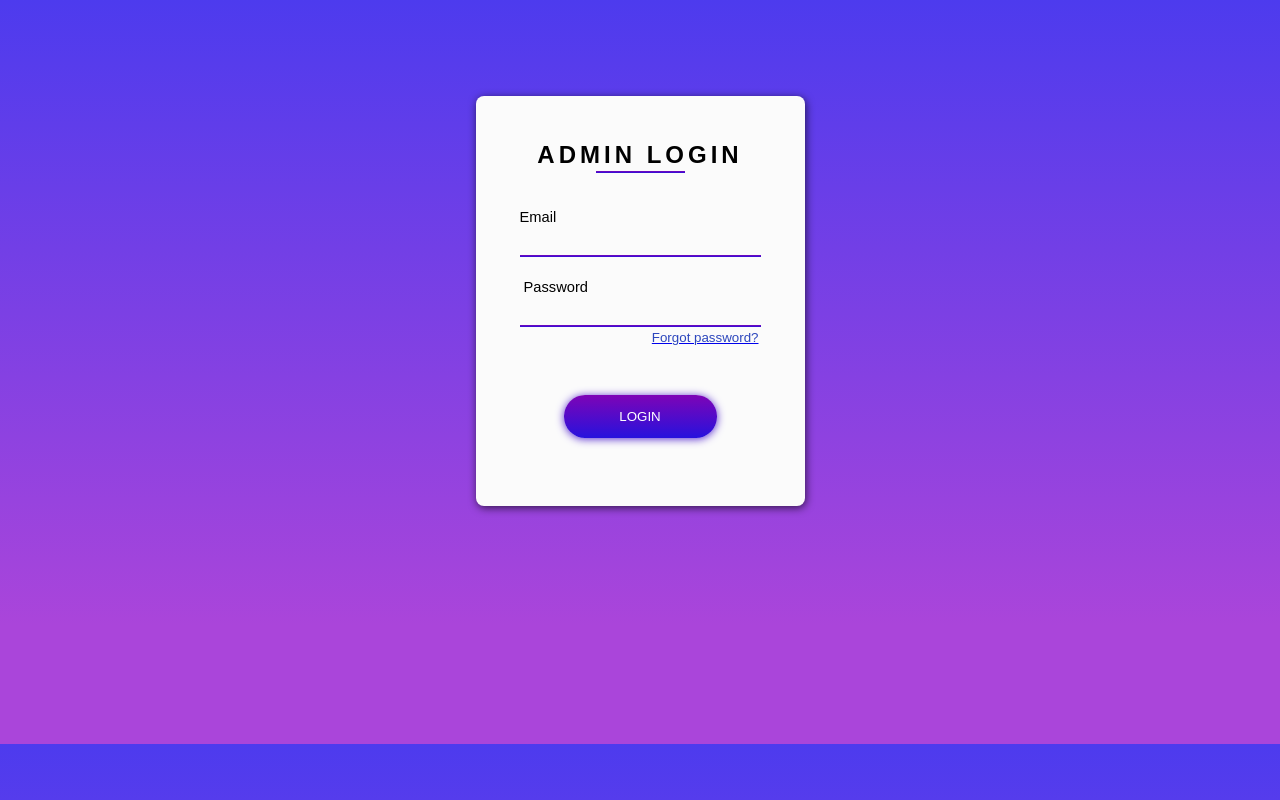
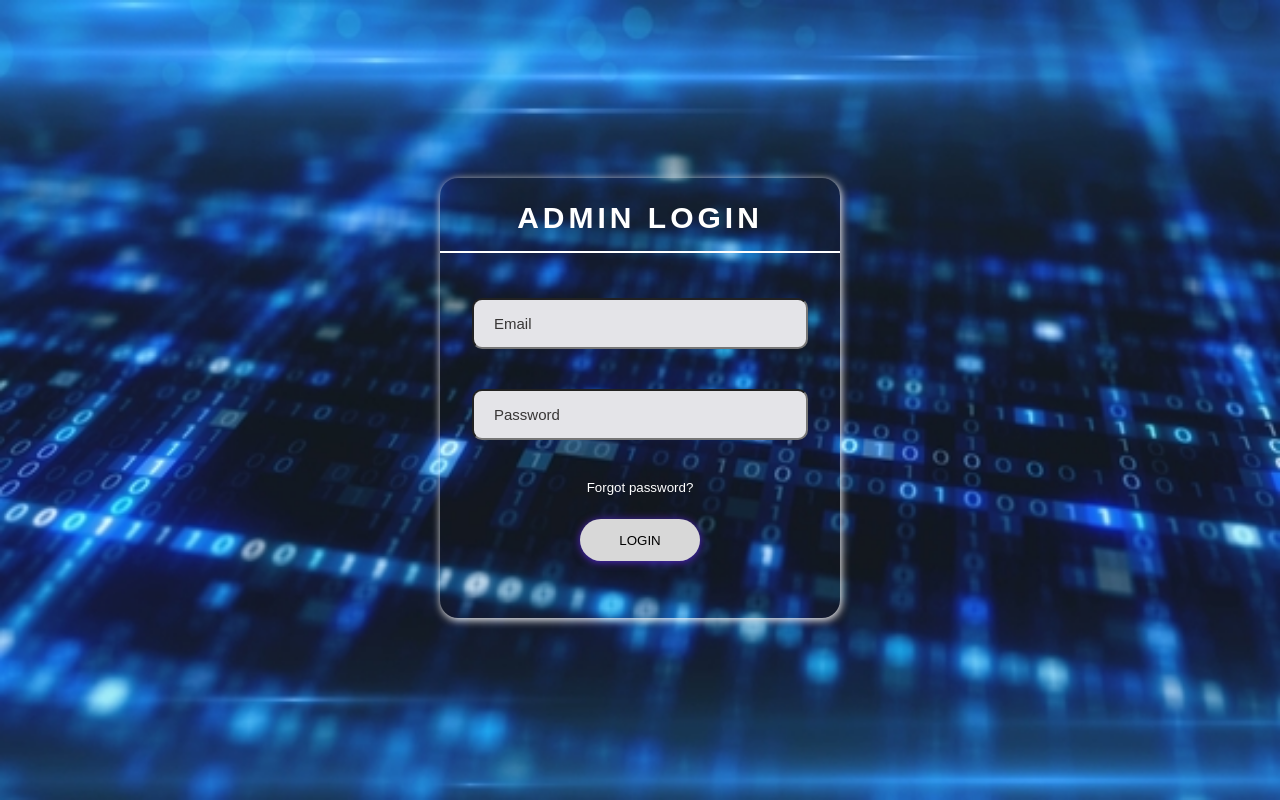
Before and after one commit to Yatharth-Jain/Sem-2-Group-8, a Flask app: page /login/admin in a window 1280 px wide. Run offline with Flask 2, Linux system fonts and the light colour scheme.

Commit message:
Modified login page

```diff
--- a/website/auth.py
+++ b/website/auth.py
@@ -1,67 +1,70 @@
-from flask import Blueprint, redirect, render_template , request,flash, url_for,session
-from werkzeug.security import generate_password_hash,check_password_hash
+from flask import Blueprint, redirect, render_template, request, flash, url_for, session
+from werkzeug.security import generate_password_hash, check_password_hash
 from website.models import Student, Teacher, Admin
 from flask_login import login_required, login_user, logout_user
 
-auth=Blueprint('auth',__name__)
+auth = Blueprint('auth', __name__)
+
 
 @auth.route('/')
 def homepage():
     return render_template('home.html')
 
-@auth.route('/login/<user>',methods=['GET','POST'])
+
+@auth.route('/login/<user>', methods=['GET', 'POST'])
 def login(user):
-    if request.method=='POST':
-        email=request.form['email']
-        password=request.form['password']
+    if request.method == 'POST':
+        email = request.form['email']
+        password = request.form['password']
 
-        if(user=='student'):
-            std_row=Student.query.filter_by(semail=email).first()
+        if(user == 'student'):
+            std_row = Student.query.filter_by(semail=email).first()
             if std_row:
-                if check_password_hash(std_row.spass,password):
+                if check_password_hash(std_row.spass, password):
                     login_user(std_row, remember=True)
                     session["name"] = "student"
                     print("\n\n\n\nStd Login\n\n\n\n\n")
                     return redirect("/student-home")
                 else:
-                    flash('Wrong Password!!!','error')
+                    flash('Wrong Password!!!', 'error')
             else:
-                flash("The User Doesn't Exist!!!","error" )
-        elif(user=='teacher'):
-            tch_row=Teacher.query.filter_by(temail=email).first()
+                flash("The User Doesn't Exist!!!", "error")
+        elif(user == 'teacher'):
+            tch_row = Teacher.query.filter_by(temail=email).first()
             if tch_row:
-                if check_password_hash(tch_row.tpass,password):
+                if check_password_hash(tch_row.tpass, password):
                     login_user(tch_row, remember=True)
                     session["name"] = "teacher"
 
                     print("\n\n\n\ntch Login\n\n\n\n\n")
                     return redirect("/teacher-home")
                 else:
-                    flash('Wrong Password!!!','error')
+                    flash('Wrong Password!!!', 'error')
             else:
-                flash("The User Doesn't Exist!!!","error" )
-        elif(user=='admin'):
-            adm_row=Admin.query.filter_by(aemail=email).first()
+                flash("The User Doesn't Exist!!!", "error")
+        elif(user == 'admin'):
+            adm_row = Admin.query.filter_by(aemail=email).first()
             if adm_row:
-                if check_password_hash(adm_row.apass,password):
+                if check_password_hash(adm_row.apass, password):
                     login_user(adm_row, remember=True)
                     session["name"] = "admin"
                     print("\n\n\n\nadm Login\n\n\n\n\n")
                     return redirect("/admin-home")
                 else:
-                    flash('Wrong Password!!!','error')
+                    flash('Wrong Password!!!', 'error')
             else:
-                flash("The User Doesn't Exist!!!","error" )
-    return render_template('popup.html',user=user)
+                flash("The User Doesn't Exist!!!", "error")
+    return render_template('admin_login.html', user=user)
 
-@auth.route('/student-register',methods=['GET','POST'])
+
+@auth.route('/student-register', methods=['GET', 'POST'])
 def studentreg():
-    if request.method=='POST':
-        sfname=request.form['sfname']
-        slname=request.form['slname']
-        sbranch=request.form['sbranch']
-        syear=request.form['syear']
-        sdob=request.form['sdob'].split('-')
+    if request.method == 'POST':
+        sfname = request.form['sfname']
+        slname = request.form['slname']
+        sbranch = request.form['sbranch']
+        syear = request.form['syear']
+        sdob = request.form['sdob'].split('-')
         print(f'{sfname}<-->{slname}<-->{sbranch}<-->{syear}<-->{sdob}')
     return render_template('student-register.html')
 
--- /dev/null
+++ b/website/static/admin_login.css
@@ -0,0 +1,110 @@
+body {
+  height: 97.5vh;
+  display: flex;
+  align-items: center;
+  justify-content: center;
+  background-image: url("../static/images/admin_bg.jpg");
+  background-repeat: no-repeat;
+  /* background-position: 10vh 10vh; */
+  background-size: 100% 100vh;
+  /* height: 100%; */
+  /* background-position: center; */
+  /* background-size: cover; */
+  /* background-size: cover; */
+}
+
+#card {
+  /* background-color: #fbfbfb; */
+  border-radius: 18px;
+  box-shadow: 1px 2px 8px white;
+  width: 50vh;
+  height: 55vh;
+}
+
+#card-title {
+  font-family: "Raleway Thin", sans-serif;
+  color: white;
+  letter-spacing: 4px;
+  height: 10vh;
+  display: flex;
+  flex-direction: column;
+  justify-content: center;
+  align-items: center;
+  font-size: 20px;
+}
+
+.underline-title {
+  background-color: white;
+  height: 2px;
+  margin: -0.6em auto 0 auto;
+  width: 100%;
+}
+
+.form {
+  display: flex;
+  flex-direction: column;
+  justify-content: flex-start;
+  align-items: center;
+  /* padding: 10vh 0vh; */
+  /* background-color: #2712dd; */
+}
+
+input::placeholder {
+  /* color: blue; */
+  font-size: 15px;
+  /* border: 2px solid black; */
+  padding-left: 10px;
+  color: rgb(56, 54, 54);
+}
+
+.form-content {
+  background-color: #e4e4e8;
+  height: 45px;
+  width: 80%;
+  margin-top: 5vh;
+  border-radius: 10px;
+  font-size: 15px;
+  /* border: 2px solid black; */
+  padding-left: 10px;
+}
+
+#forgot-pass {
+  color: #2d47bd;
+  font-family: "Raleway", sans-serif;
+  font-size: 10pt;
+  margin-top: 5vh;
+  text-align: right;
+  color: white;
+}
+
+a {
+  text-decoration: none;
+}
+
+label {
+  font-family: "Raleway", sans-serif;
+  font-size: 11pt;
+}
+
+#submit-btn {
+  background-color: rgb(216, 216, 216);
+  border: none;
+  border-radius: 21px;
+  box-shadow: 0px 1px 8px #5427ce;
+  cursor: pointer;
+  color: black;
+  font-family: "Raleway SemiBold", sans-serif;
+  height: 42.3px;
+  transition: 0.25s;
+  width: 15vh;
+  margin-top: 3vh;
+}
+
+#submit-btn:hover {
+  box-shadow: 0px 1px 18px #4326c2;
+}
+
+h2 {
+  margin-top: 18px;
+  margin-bottom: 28px;
+}
--- a/website/static/home.css
+++ b/website/static/home.css
@@ -46,6 +46,7 @@ body {
   align-items: center;
   justify-content: center;
   height: 97.8vh;
+  flex-wrap: wrap;
 }
 
 .circle {
--- a/website/static/popup.css
+++ /dev/null
@@ -1,84 +0,0 @@
-body {
-  height: 50vw;
-  /* background-size: cover; */
-  background-repeat: no-repeat;
-  background: rgb(77,59,238);
-  background: linear-gradient(180deg, rgba(77,59,238,1) 0%, rgba(170,69,218,1) 84%);
-  }
-
-
-label {
-    font-family: "Raleway", sans-serif;
-    font-size: 11pt;
-  }
-  #forgot-pass {
-    color: #2d47bd;
-    font-family: "Raleway", sans-serif;
-    font-size: 10pt;
-    margin-top: 3px;
-    text-align: right;
-  }
-  #card {
-    background: #fbfbfb;
-    border-radius: 8px;
-    box-shadow: 1px 2px 8px rgba(0, 0, 0, 0.65);
-    height: 410px;
-    margin: 6rem auto 8.1rem auto;
-    width: 329px;
-  }
-  #card-content {
-    padding: 12px 44px;
-  }
-  #card-title {
-    font-family: "Raleway Thin", sans-serif;
-    letter-spacing: 4px;
-    padding-bottom: 23px;
-    padding-top: 13px;
-    text-align: center;
-  }
-  #signup {
-    color: #2d47bd;
-    font-family: "Raleway", sans-serif;
-    font-size: 10pt;
-    margin-top: 16px;
-    text-align: center;
-  }
-  #submit-btn {
-    background:  -webkit-linear-gradient(bottom, #2712dd, #7e04b6);
-    border: none;
-    border-radius: 21px;
-    box-shadow: 0px 1px 8px #5427ce;
-    cursor: pointer;
-    color: white;
-    font-family: "Raleway SemiBold", sans-serif;
-    height: 42.3px;
-    margin: 0 auto;
-    margin-top: 50px;
-    transition: 0.25s;
-    width: 153px;
-  }
-  #submit-btn:hover {
-    box-shadow: 0px 1px 18px #4326c2;
-  }
-  .form {
-    align-items: left;
-    display: flex;
-    flex-direction: column;
-  }
-  .form-border {
-    background: -webkit-linear-gradient(bottom, #2712dd, #7e04b6);
-    height: 2px;
-    width: 100%;
-  }
-  .form-content {
-    background: #fbfbfb;
-    border: none;
-    outline: none;
-    padding-top: 14px;
-  }
-  .underline-title {
-    background:  -webkit-linear-gradient(bottom, #2712dd, #7e04b6);
-    height: 2px;
-    margin: -1.1rem auto 0 auto;
-    width: 89px;
-  }
--- /dev/null
+++ b/website/templates/admin_login.html
@@ -0,0 +1,46 @@
+<!DOCTYPE html>
+<html>
+  <head>
+    <meta charset="utf-8" />
+    <meta http-equiv="X-UA-Compatible" content="IE=edge" />
+    <title>{{user.upper()}} LOGIN</title>
+    <meta name="viewport" content="width=device-width, initial-scale=1.0" />
+    <link rel="stylesheet" href="../static/admin_login.css" />
+  </head>
+
+  <body>
+    <div id="card">
+      <div id="card-title">
+        <h2>{{user.upper()}} LOGIN</h2>
+        <div class="underline-title"></div>
+      </div>
+      <form method="post" class="form">
+        <label for="user-email">
+          <!-- &nbsp; -->
+        </label>
+        <input
+          id="user-email"
+          class="form-content"
+          type="email"
+          name="email"
+          autocomplete="on"
+          placeholder="Email"
+          required
+        />
+        <label for="user-password"></label>
+        <input
+          id="user-password"
+          class="form-content"
+          type="password"
+          name="password"
+          placeholder="Password"
+          required
+        />
+        <a href="#">
+          <legend id="forgot-pass">Forgot password?</legend>
+        </a>
+        <input id="submit-btn" type="submit" name="submit" value="LOGIN" />
+      </form>
+    </div>
+  </body>
+</html>
--- a/website/templates/popup.html
+++ /dev/null
@@ -1,39 +0,0 @@
-<!DOCTYPE html>
-<html>
-
-<head>
-  <meta charset="utf-8" />
-  <meta http-equiv="X-UA-Compatible" content="IE=edge" />
-  <title>{{user.upper()}} LOGIN</title>
-  <meta name="viewport" content="width=device-width, initial-scale=1.0" />
-  <link rel="stylesheet" href="../static/popup.css">
-</head>
-
-<body>
-  <div id="card">
-    <div id="card-content">
-      <div id="card-title">
-        <h2>{{user.upper()}} LOGIN</h2>
-        <div class="underline-title"></div>
-      </div>
-      <form method="post" class="form">
-        <label for="user-email" style="padding-top:13px">
-            <!-- &nbsp; -->
-            Email
-          </label>
-        <input id="user-email" class="form-content" type="email" name="email" autocomplete="on" required />
-        <div class="form-border"></div>
-        <label for="user-password" style="padding-top:22px">&nbsp;Password
-          </label>
-        <input id="user-password" class="form-content" type="password" name="password" required />
-        <div class="form-border"></div>
-        <a href="#">
-          <legend id="forgot-pass">Forgot password?</legend>
-        </a>
-        <input id="submit-btn" type="submit" name="submit" value="LOGIN" />
-      </form>
-    </div>
-  </div>
-</body>
-
-</html>
```
Also changed, not shown: website/__init__.py (+14 -14 lines), website/static/images/admin_bg.jpg (added).
